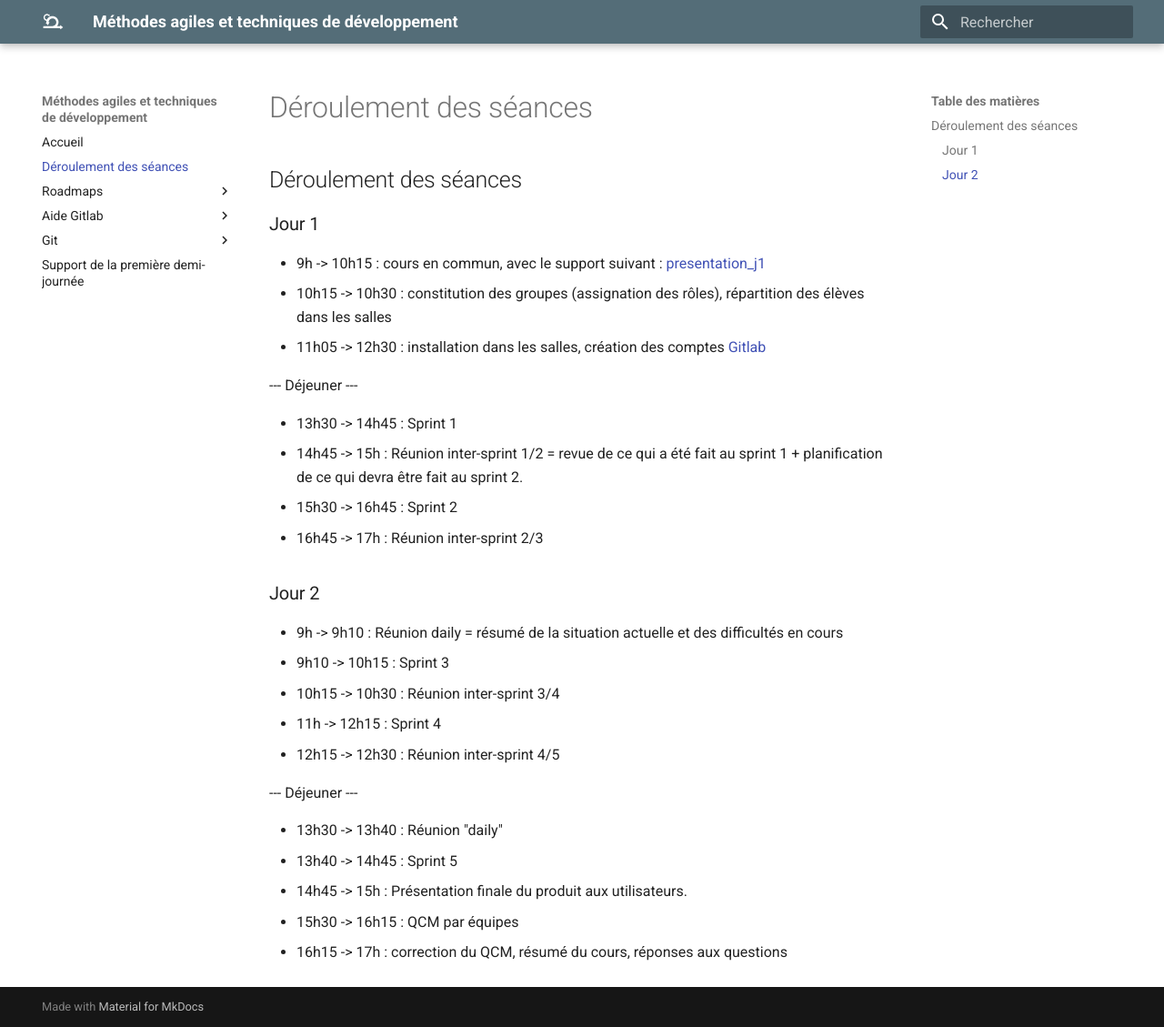
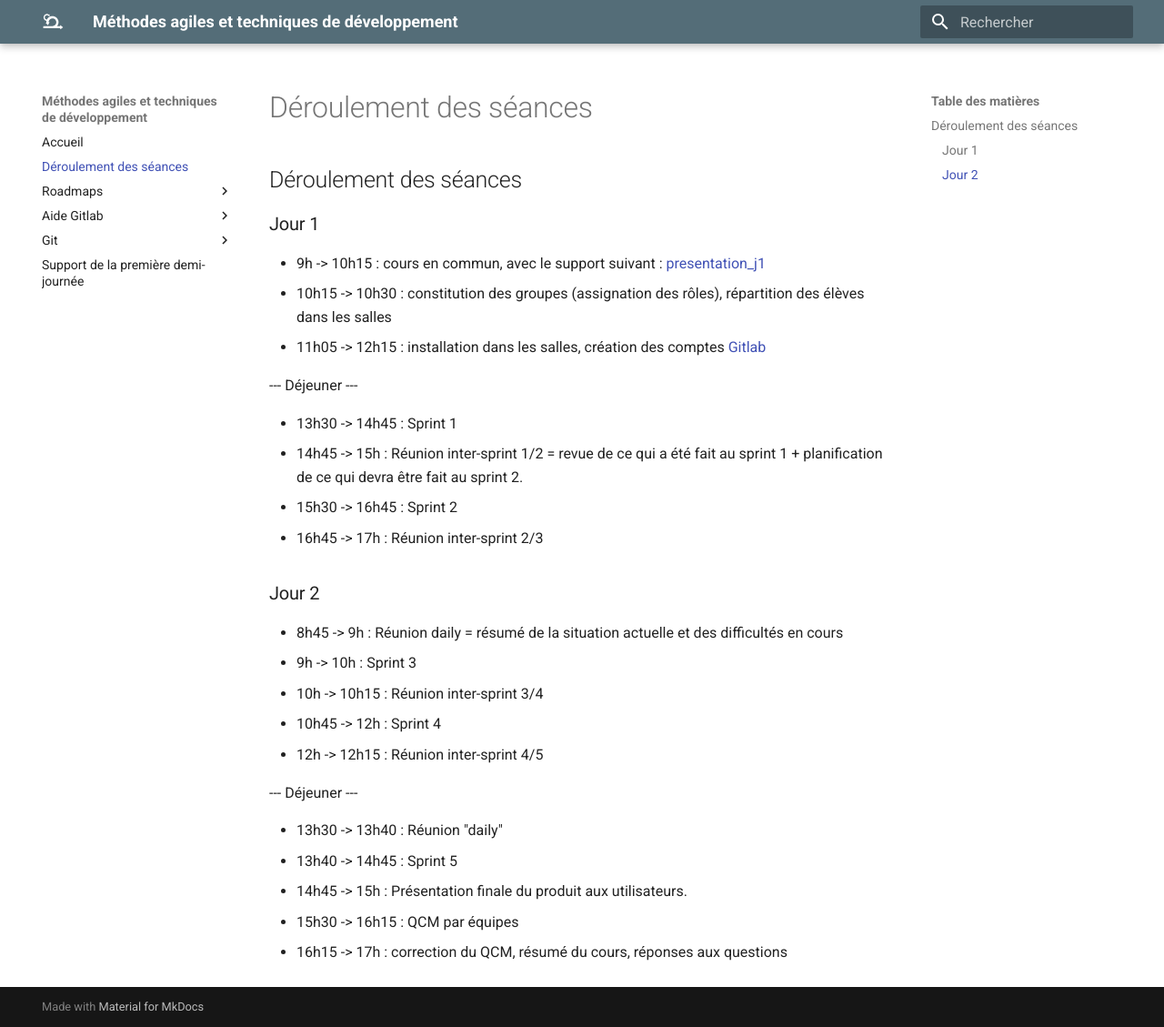
Before and after one commit to azarz/Methodes-agiles-et-techniques-de-developpement-ing2-m1, an MkDocs documentation site: the page built from docs/planning.md, in a window 1280 px wide and 1129 px high. Shown: the whole window at 91% size. Built offline with MkDocs 1.6.1 and Material for MkDocs 9.7.7, drawn with Linux system fonts in a browser that asks for light colours.

Commit message:
Update planning schedule for Jour 1 and Jour 2
Adjusted schedule timings for Day 1 and Day 2.

```diff
--- a/docs/planning.md
+++ b/docs/planning.md
@@ -3,7 +3,7 @@
 ## Jour 1
 - 9h -> 10h15 : cours en commun, avec le support suivant : [presentation_j1](presentation_j1.md)
 - 10h15 -> 10h30 : constitution des groupes (assignation des rôles), répartition des élèves dans les salles
-- 11h05 -> 12h30 : installation dans les salles, création des comptes [Gitlab](http://gitlab-ing2.ensg.eu/)
+- 11h05 -> 12h15 : installation dans les salles, création des comptes [Gitlab](http://gitlab-ing2.ensg.eu/)
 
 --- Déjeuner ---
 
@@ -13,11 +13,11 @@
 - 16h45 -> 17h : Réunion inter-sprint 2/3
 
 ## Jour 2
-- 9h -> 9h10 : Réunion daily = résumé de la situation actuelle et des difficultés en cours
-- 9h10 -> 10h15 : Sprint 3
-- 10h15 -> 10h30 : Réunion inter-sprint 3/4
-- 11h -> 12h15 : Sprint 4
-- 12h15 -> 12h30 : Réunion inter-sprint 4/5
+- 8h45 -> 9h : Réunion daily = résumé de la situation actuelle et des difficultés en cours
+- 9h -> 10h : Sprint 3
+- 10h -> 10h15 : Réunion inter-sprint 3/4
+- 10h45 -> 12h : Sprint 4
+- 12h -> 12h15 : Réunion inter-sprint 4/5
 
 --- Déjeuner ---
 
```
